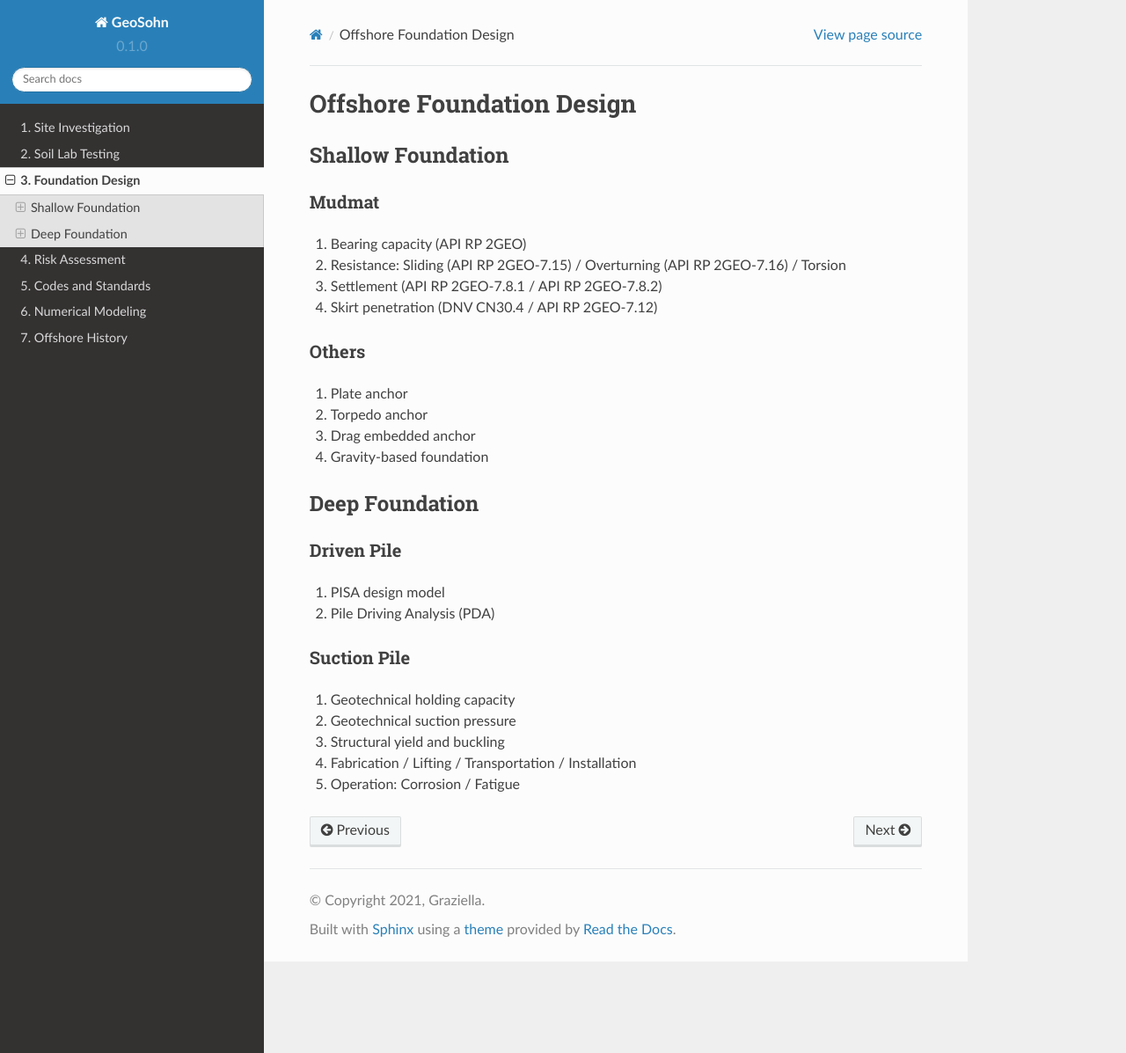
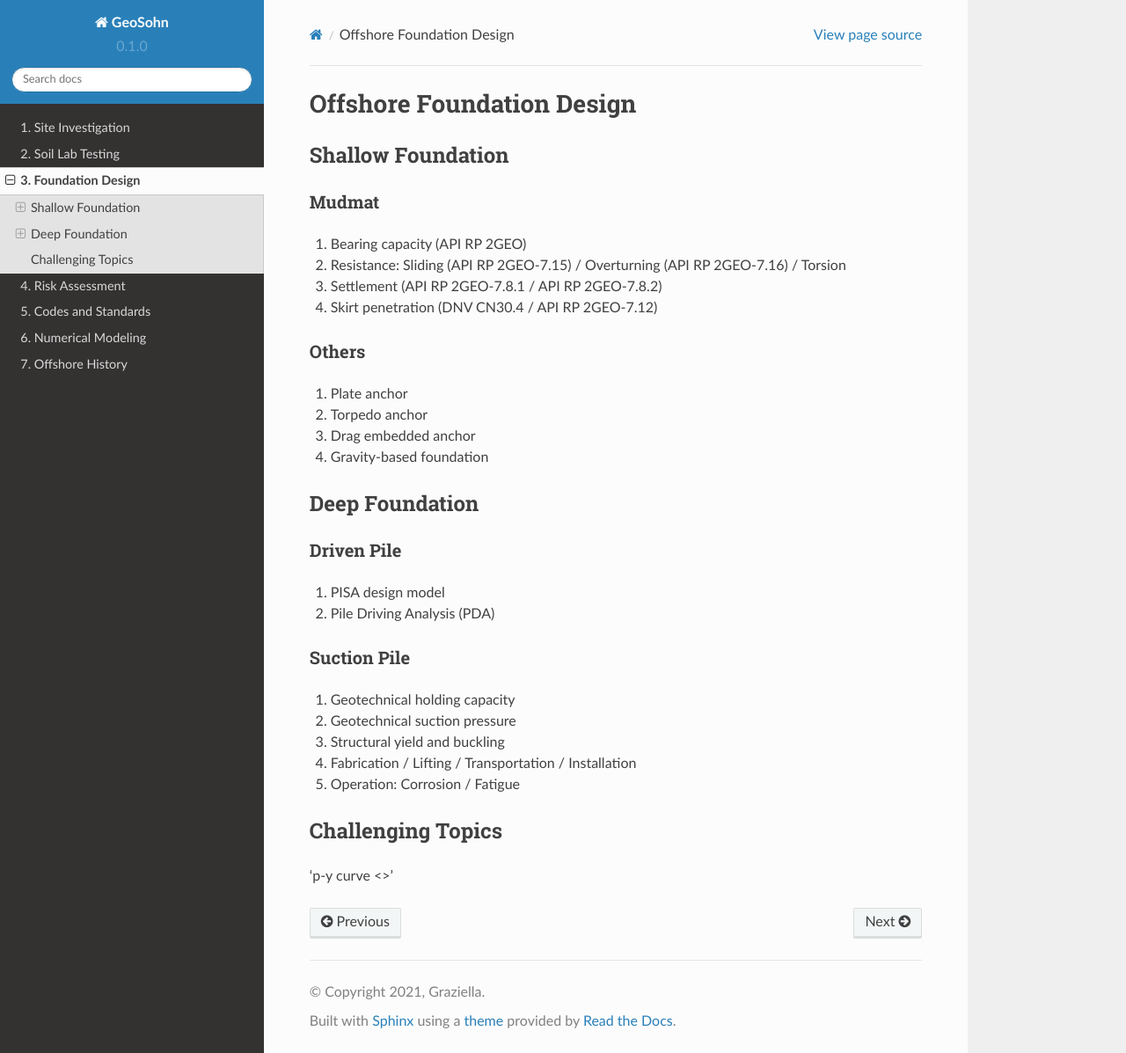
Before and after one commit to jrson11/GeoSohn, a Sphinx documentation site: the page built from docs/source/3-Foundation_Design.rst, in a window 1280 px wide and 1197 px high. Shown: the whole window at 88% size. Built offline with Sphinx 7.4.7 and the Read the Docs theme 2.0.0, drawn with Linux system fonts in a browser that asks for light colours.

Commit message:
Update 3-Foundation_Design.rst

```diff
--- a/docs/source/3-Foundation_Design.rst
+++ b/docs/source/3-Foundation_Design.rst
@@ -37,3 +37,10 @@ Suction Pile
 3. Structural yield and buckling
 4. Fabrication / Lifting / Transportation / Installation
 5. Operation: Corrosion / Fatigue
+
+
+
+Challenging Topics
+-------------------
+
+'p-y curve <>'
```
